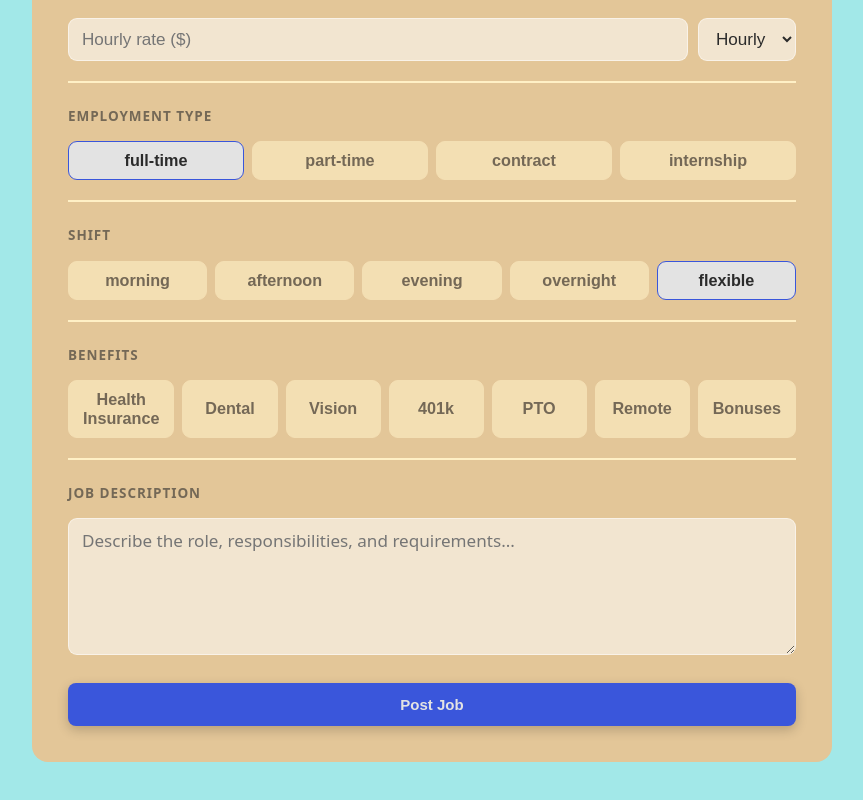
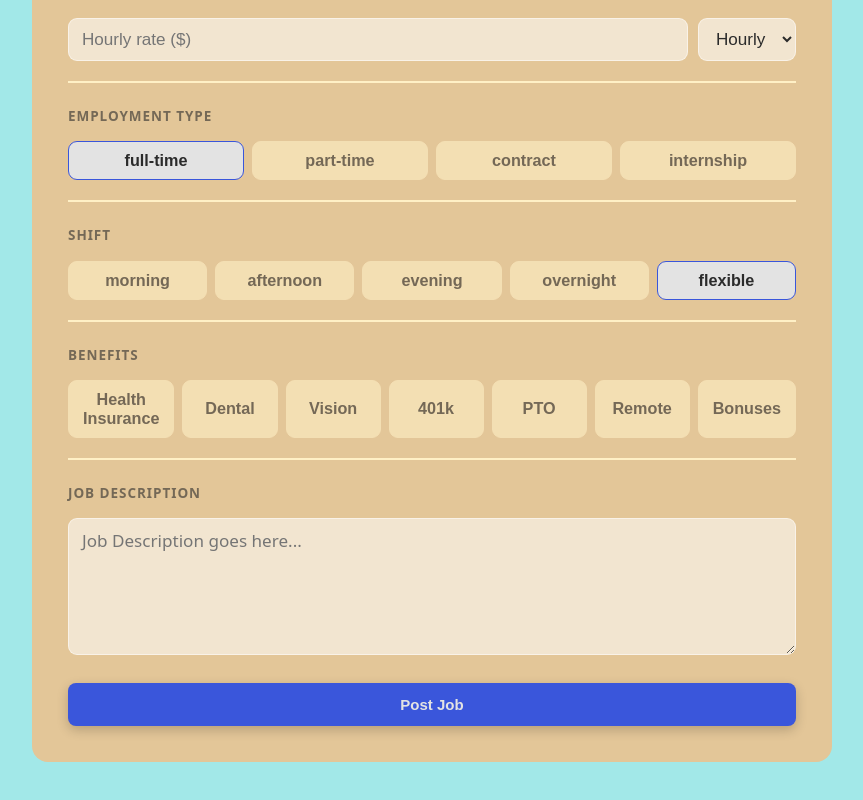
Before and after one commit to ZupperZane/Project-Two, a React (Vite) app: page /createPost in a window 1280 px wide. Shown: the part 520-1320 px from the top of the page, without its empty margins (208-1071 px from the left). Built offline with nearby package versions, Linux system fonts and the light colour scheme; no server answers.

Commit message:
Did styling for Jobs, JobsID, EmployersID, and CreatePost, also changed NavBar bg color

```diff
--- a/src/pages/CreatePost.tsx
+++ b/src/pages/CreatePost.tsx
@@ -162,7 +162,7 @@ function CreatePostPage() {
           <div className="section-divider">
             <label className="form-label">Job Description</label>
             <textarea
-              placeholder="Describe the role, responsibilities, and requirements..."
+              placeholder="Job Description goes here..."
               value={description}
               onChange={(e) => setDescription(e.target.value)}
               rows={5}
```
